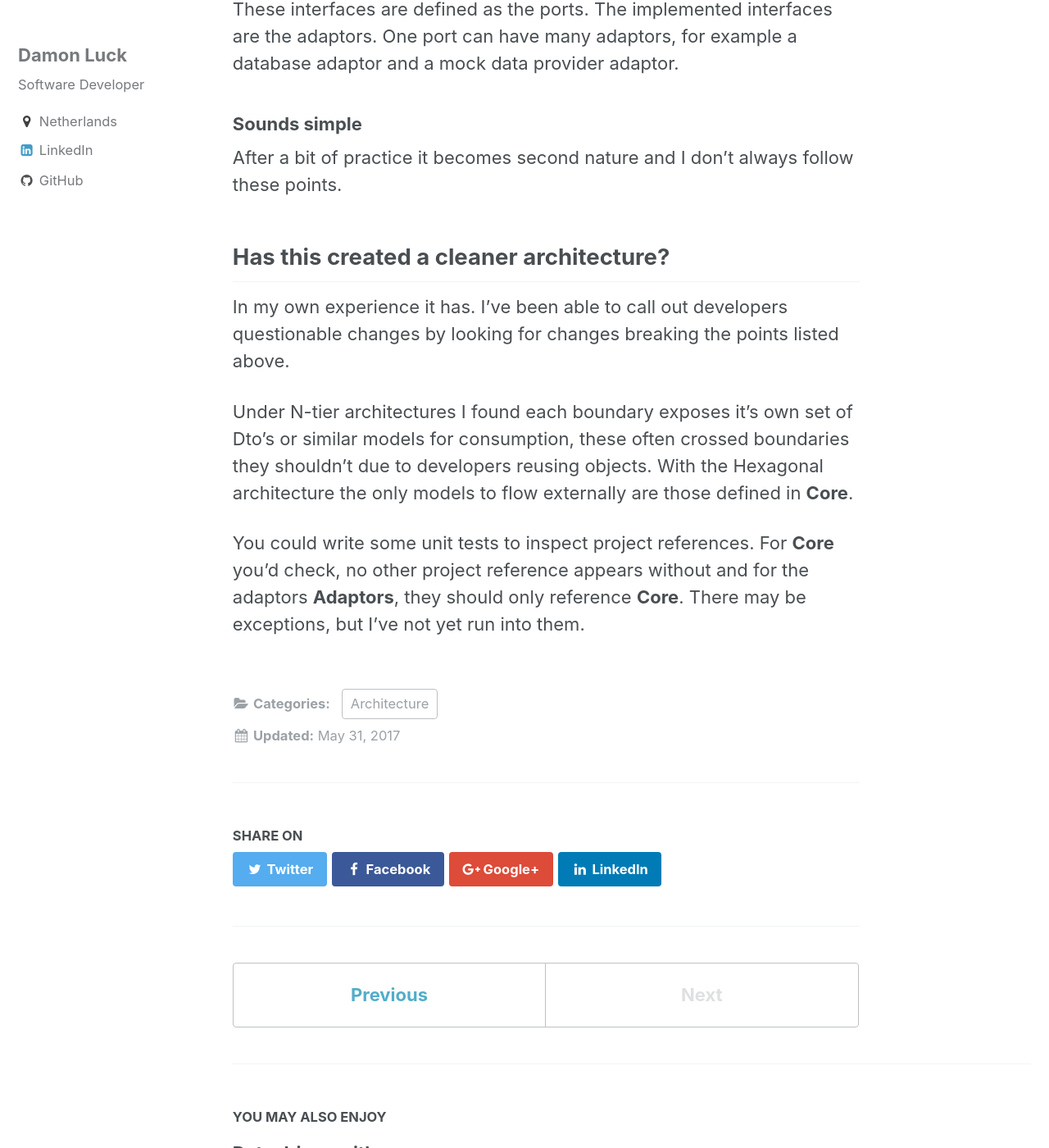
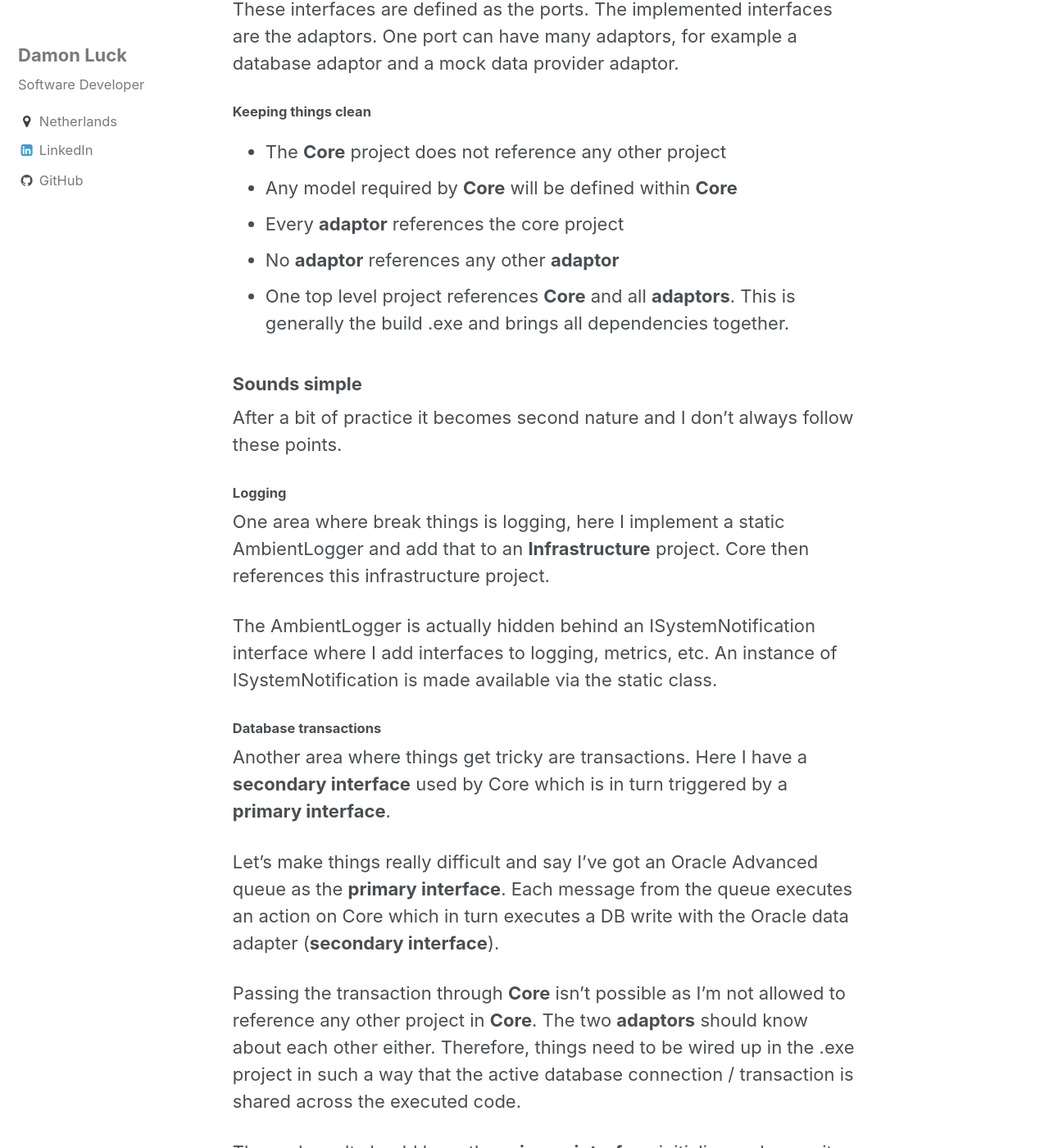
Before and after one commit to DamonLuck/damonluck.github.io, a Jekyll site: the page built from _posts/2017-05-31-hexagonal-architecture.md, in a window 1280 px wide and 1400 px high, scrolled down 1206 px. Shown: the whole window at 82% size. Built offline with Jekyll 4.4.1, drawn with Linux system fonts in a browser that asks for light colours; some of the changed text lies outside the part shown.

Commit message:
Remove captures

```diff
--- a/_posts/2017-05-31-hexagonal-architecture.md
+++ b/_posts/2017-05-31-hexagonal-architecture.md
@@ -12,7 +12,6 @@ As mentioned above the key here is project references. You start with a **Core**
 ### Key terms Port and Adaptor
 These interfaces are defined as the ports. The implemented interfaces are the adaptors. One port can have many adaptors, for example a database adaptor and a mock data provider adaptor.
 
-{% capture notice-2 %}
 #### Keeping things clean
 
  - The **Core** project does not reference any other project
@@ -20,26 +19,15 @@ These interfaces are defined as the ports. The implemented interfaces are the ad
  - Every **adaptor** references the core project
  - No **adaptor** references any other **adaptor**
  - One top level project references **Core** and all **adaptors**. This is generally the build .exe and brings all dependencies together.
-{% endcapture %}
-
-{% capture notice-2 %}
-#### New Site Features
-
-* You can now have cover images on blog pages
-* Drafts will now auto-save while writing
-{% endcapture %}
 
 ### Sounds simple
 After a bit of practice it becomes second nature and I don't always follow these points.
 
-{% capture notice-2 %}
 #### Logging
  One area where break things is logging, here I implement a static AmbientLogger and add that to an **Infrastructure** project. Core then references this infrastructure project.
 
 The AmbientLogger is actually hidden behind an ISystemNotification interface where I add interfaces to logging, metrics, etc. An instance of ISystemNotification is made available via the static class.
-{% endcapture %}
 
-{% capture notice-2 %}
 #### Database transactions
 
 Another area where things get tricky are transactions. Here I have a **secondary interface** used by Core which is in turn triggered by a **primary interface**.
@@ -49,7 +37,6 @@ Let's make things really difficult and say I've got an Oracle Advanced queue as
 Passing the transaction through **Core** isn't possible as I'm not allowed to reference any other project in **Core**. The two **adaptors** should know about each other either. Therefore, things need to be wired up in the .exe project in such a way that the active database connection / transaction is shared across the executed code.
 
 The end result should have the **primary interface** initialize and commit or rollback the transaction. This transaction must encapsulate DB calls made by the **secondary interface**.
-{% endcapture %}
 
 ## Has this created a cleaner architecture?
 In my own experience it has. I've been able to call out developers questionable changes by looking for changes breaking the points listed above.
```
